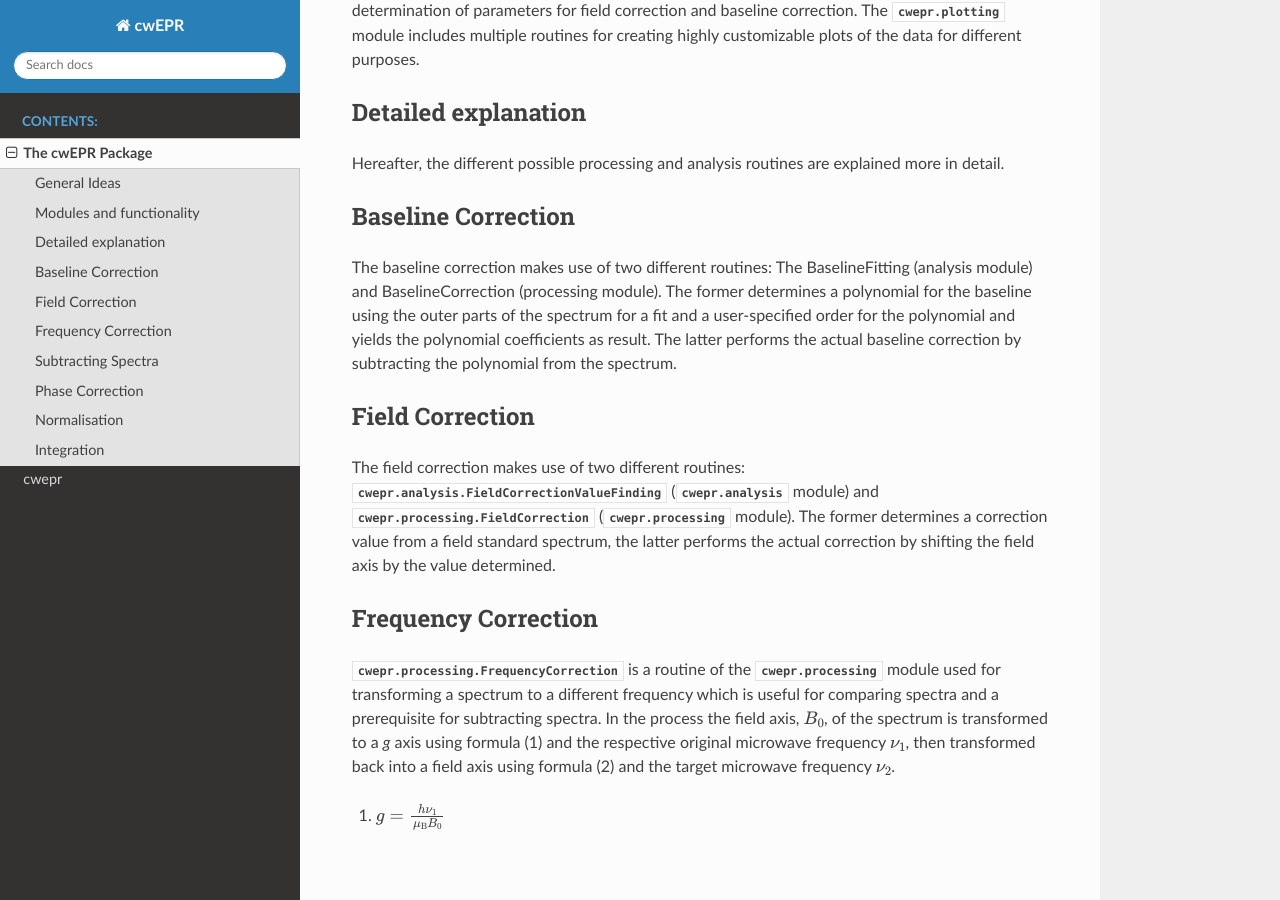
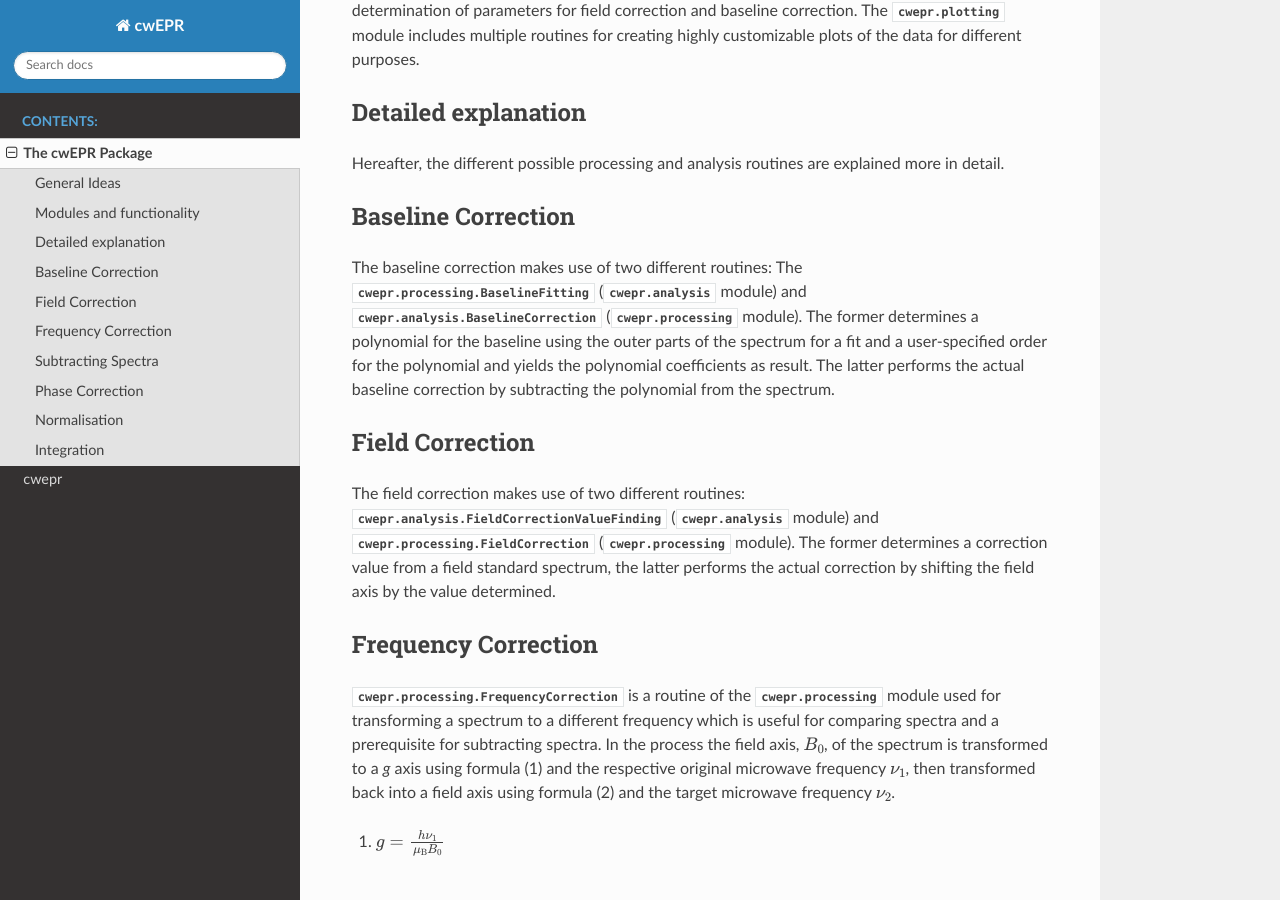
Before and after one commit to tillbiskup/cwepr, a Sphinx documentation site: the page built from docs/Klappentext.rst, in a window 1280 px wide and 900 px high, scrolled down 971 px. Built offline with Sphinx 7.4.7 and the Read the Docs theme 2.0.0, drawn with Linux system fonts in a browser that asks for light colours.

Commit message:
Worked on docs

```diff
--- a/docs/Klappentext.rst
+++ b/docs/Klappentext.rst
@@ -25,7 +25,7 @@ Hereafter, the different possible processing and analysis routines are explained
 
 Baseline Correction
 ===================
-The baseline correction makes use of two different routines: The BaselineFitting (analysis module) and BaselineCorrection (processing module). The former determines a polynomial for the baseline using the outer parts of the spectrum for a fit and a user-specified order for the polynomial and yields the polynomial coefficients as result. The latter performs the actual baseline correction by subtracting the polynomial from the spectrum.
+The baseline correction makes use of two different routines: The :class:`cwepr.processing.BaselineFitting` (:mod:`cwepr.analysis` module) and :class:`cwepr.analysis.BaselineCorrection` (:mod:`cwepr.processing` module). The former determines a polynomial for the baseline using the outer parts of the spectrum for a fit and a user-specified order for the polynomial and yields the polynomial coefficients as result. The latter performs the actual baseline correction by subtracting the polynomial from the spectrum.
 
 Field Correction
 ================
```
